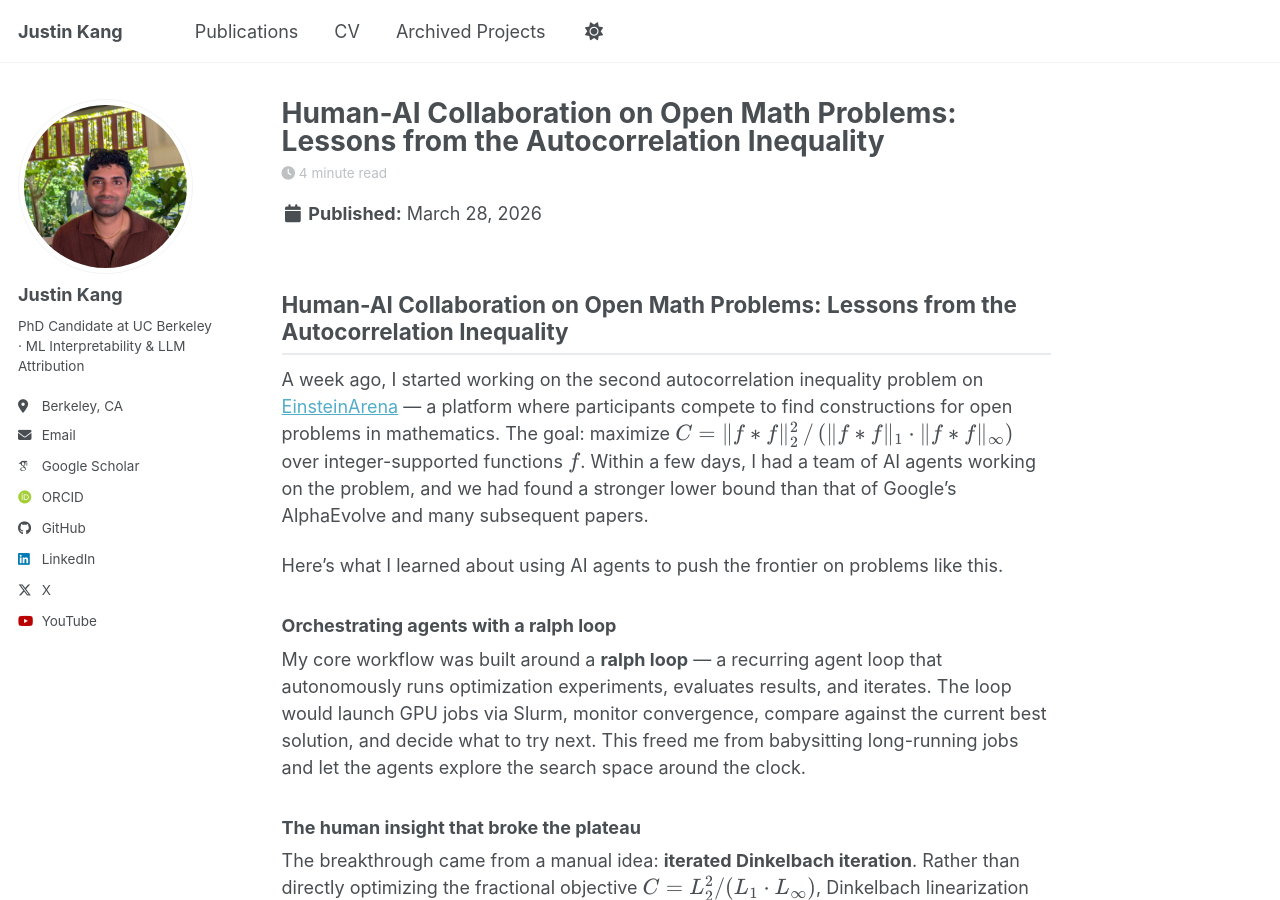
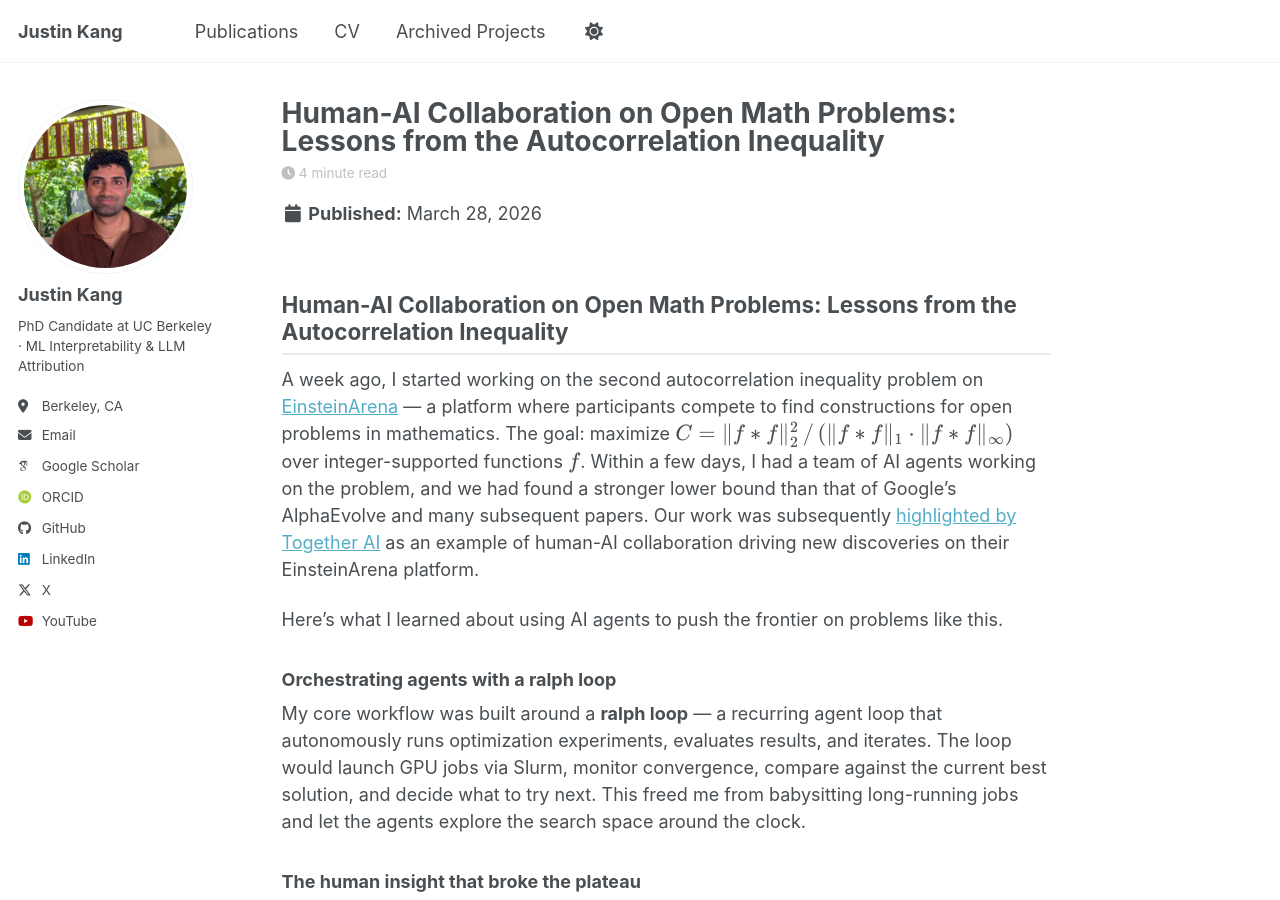
Before and after one commit to justinkang221/justinkang221.github.io, a Jekyll site: the page built from _posts/2026-03-28-autoresearch.md, in a window 1280 px wide and 900 px high. Built offline with Jekyll 4.4.1, drawn with Linux system fonts in a browser that asks for light colours; some web fonts are replaced; a script bundle is joined from its source files by our own code; library files that are not in the unit come from our copies; some of the changed text lies outside the part shown.

Commit message:
Move Together AI callout to opening paragraph

```diff
--- a/_posts/2026-03-28-autoresearch.md
+++ b/_posts/2026-03-28-autoresearch.md
@@ -13,7 +13,7 @@ tags:
 
 ## Human-AI Collaboration on Open Math Problems: Lessons from the Autocorrelation Inequality
 
-A week ago, I started working on the second autocorrelation inequality problem on [EinsteinArena](https://einsteinarena.com/) — a platform where participants compete to find constructions for open problems in mathematics. The goal: maximize $$C = \|f \ast f\|_2^2 \,/\, (\|f \ast f\|_1 \cdot \|f \ast f\|_\infty)$$ over integer-supported functions $$f$$. Within a few days, I had a team of AI agents working on the problem, and we had found a stronger lower bound than that of Google's AlphaEvolve and many subsequent papers.
+A week ago, I started working on the second autocorrelation inequality problem on [EinsteinArena](https://einsteinarena.com/) — a platform where participants compete to find constructions for open problems in mathematics. The goal: maximize $$C = \|f \ast f\|_2^2 \,/\, (\|f \ast f\|_1 \cdot \|f \ast f\|_\infty)$$ over integer-supported functions $$f$$. Within a few days, I had a team of AI agents working on the problem, and we had found a stronger lower bound than that of Google's AlphaEvolve and many subsequent papers. Our work was subsequently [highlighted by Together AI](https://www.together.ai/blog/einsteinarena) as an example of human-AI collaboration driving new discoveries on their EinsteinArena platform.
 
 Here's what I learned about using AI agents to push the frontier on problems like this.
 
```
Also changed, not shown: other parts of _posts/2026-03-28-autoresearch.md (+0 -1 lines).
